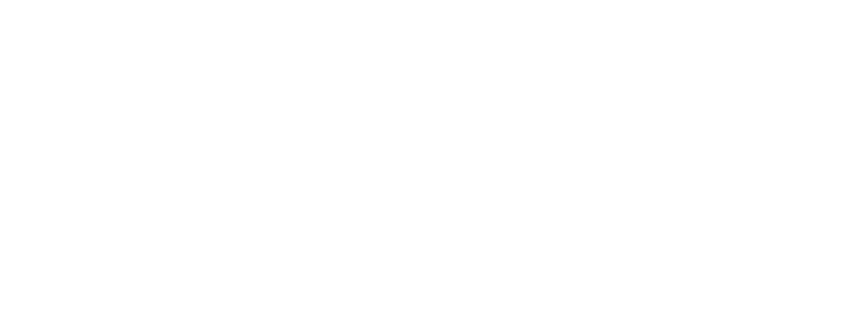
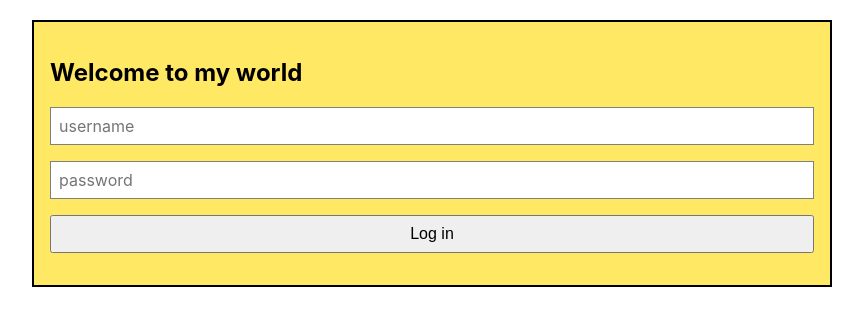
Before and after one commit to GitHubOshin/react-useContext-zinglecode, a React (Create React App) app: page / in a window 1280 px wide. Shown: the top 326 px of the page, without its empty margins (208-1071 px from the left). Built offline with nearby package versions, Linux system fonts and the light colour scheme.

Commit message:
#9 useContext

```diff
--- a/src/App.js
+++ b/src/App.js
@@ -1,7 +1,16 @@
 import './App.css'
+import LoginArea from './LoginArea'
+
+const fakeUser = { userName: 'nice789', fullname: 'Kitty' }
 
 function App() {
-  return <div className="App"></div>
+  return (
+    <section className="app-section">
+      <div className="app-container">
+        <LoginArea auth={null} />
+      </div>
+    </section>
+  )
 }
 
 export default App
--- /dev/null
+++ b/src/LoginArea.js
@@ -0,0 +1,14 @@
+import './LoginArea.CSS'
+import LoginForm from './LoginForm'
+
+function LoginArea(props) {
+  const { auth } = props
+  return (
+    <div className="box">
+      <h2>Welcome to my world</h2>
+      <LoginForm auth={auth} />
+    </div>
+  )
+}
+
+export default LoginArea
--- /dev/null
+++ b/src/LoginForm.js
@@ -0,0 +1,31 @@
+function LoginForm(props) {
+  const { auth } = props
+
+  if (!!auth) {
+    return (
+      <div>
+        <p>Auth username: {auth.username}</p>
+        <p>Auth fullname: {auth.fullname}</p>
+        <p>
+          <button>Log out</button>
+        </p>
+      </div>
+    )
+  }
+
+  return (
+    <from>
+      <p>
+        <input type="text" placeholder="username" />
+      </p>
+      <p>
+        <input type="password" placeholder="password" />
+      </p>
+      <p>
+        <button type="submit">Log in</button>
+      </p>
+    </from>
+  )
+}
+
+export default LoginForm
```
